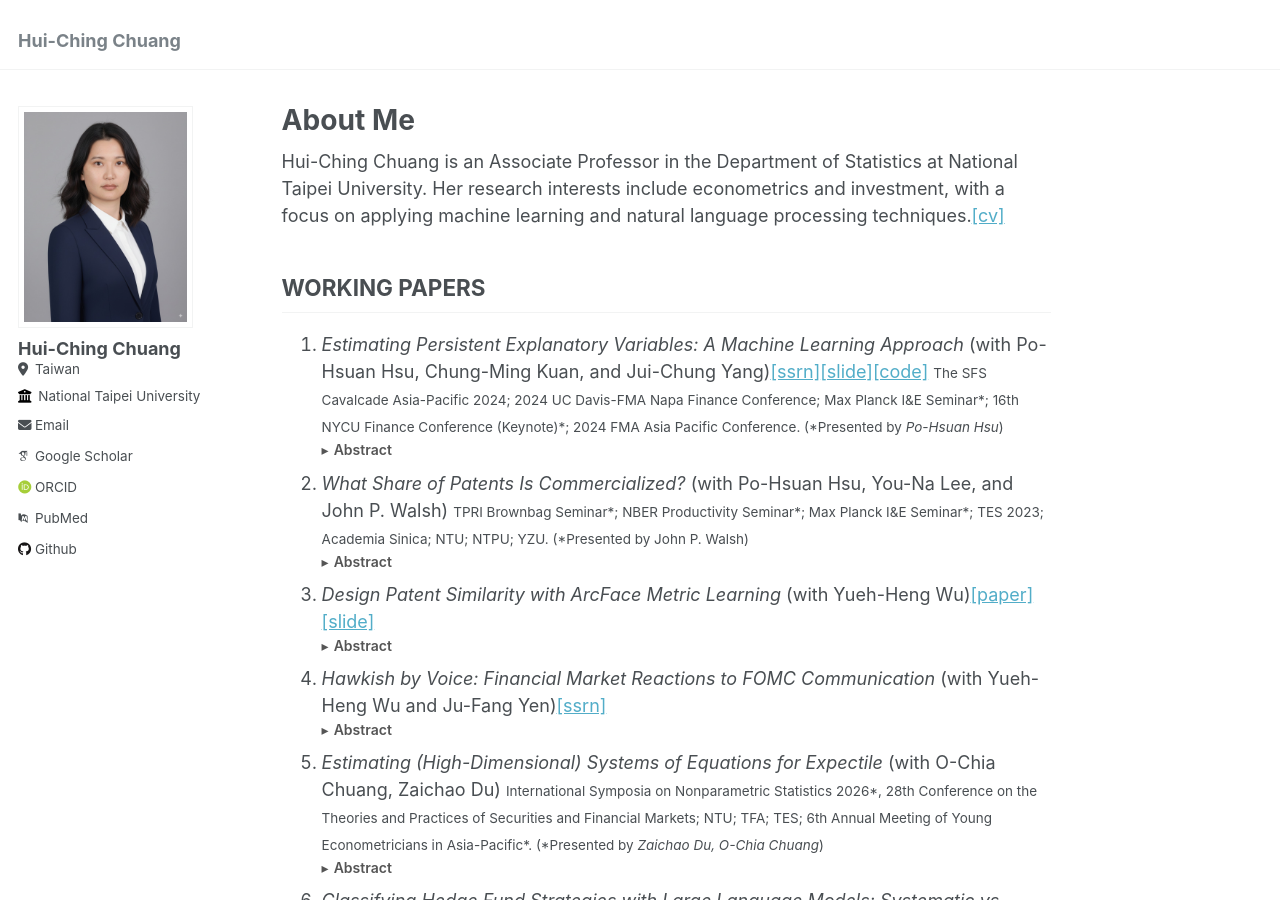
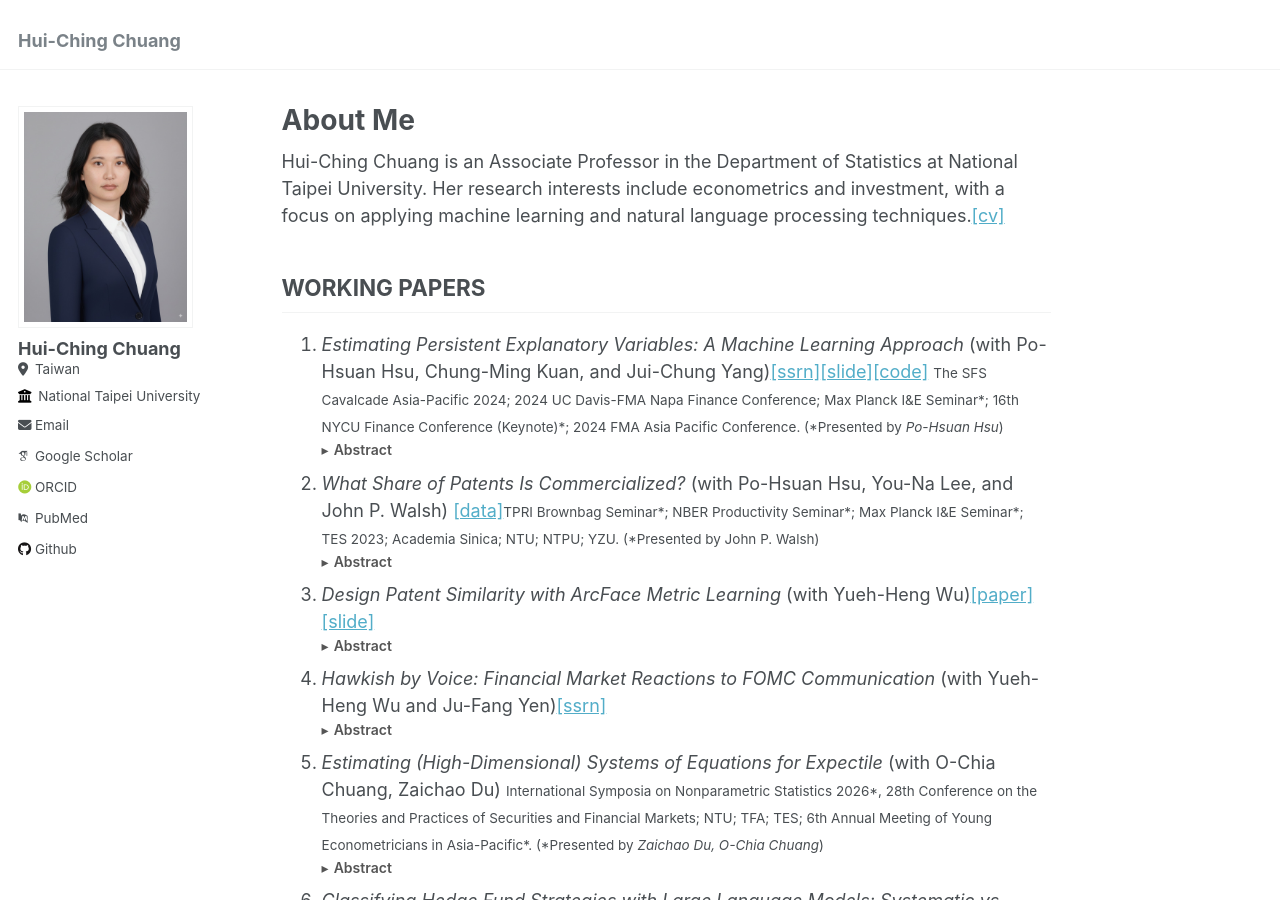
Before and after one commit to hcchuang/hcchuang.github.io, a Jekyll site: the page built from _pages/about.md, in a window 1280 px wide and 900 px high. Built offline with Jekyll 4.4.1, drawn with Linux system fonts in a browser that asks for light colours; some web fonts are replaced.

Commit message:
Update about.md

```diff
--- a/_pages/about.md
+++ b/_pages/about.md
@@ -44,7 +44,7 @@ Hui-Ching Chuang is an Associate Professor in the Department of Statistics at Na
     </div>
    </details>
 
-2. _What Share of Patents Is Commercialized?_ (with Po-Hsuan Hsu, You-Na Lee, and John P. Walsh) <small>TPRI Brownbag Seminar\*; NBER Productivity Seminar\*; Max Planck I&amp;E Seminar\*; TES 2023; Academia Sinica; NTU; NTPU; YZU. (\*Presented by John P. Walsh)</small>
+2. _What Share of Patents Is Commercialized?_ (with Po-Hsuan Hsu, You-Na Lee, and John P. Walsh) [\[data\]](https://github.com/hcchuang/patent-commercialization-probability){:target="_blank"}<small>TPRI Brownbag Seminar\*; NBER Productivity Seminar\*; Max Planck I&amp;E Seminar\*; TES 2023; Academia Sinica; NTU; NTPU; YZU. (\*Presented by John P. Walsh)</small>
    <details>
      <summary>Abstract</summary>
      <div class="abstract-body">
```
